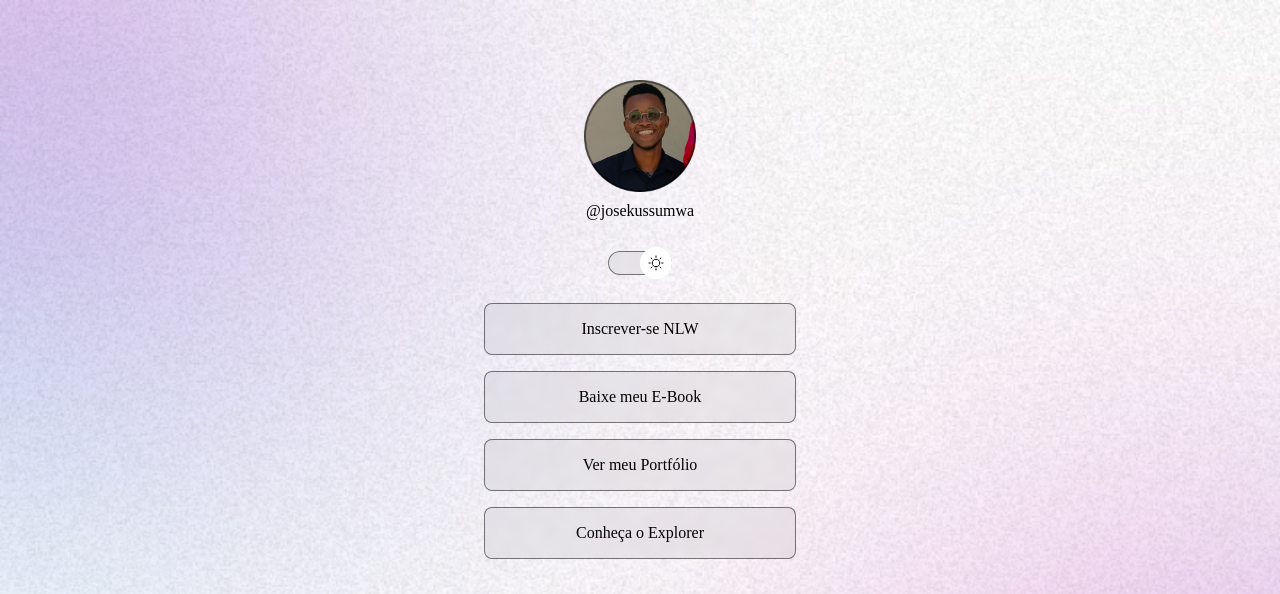
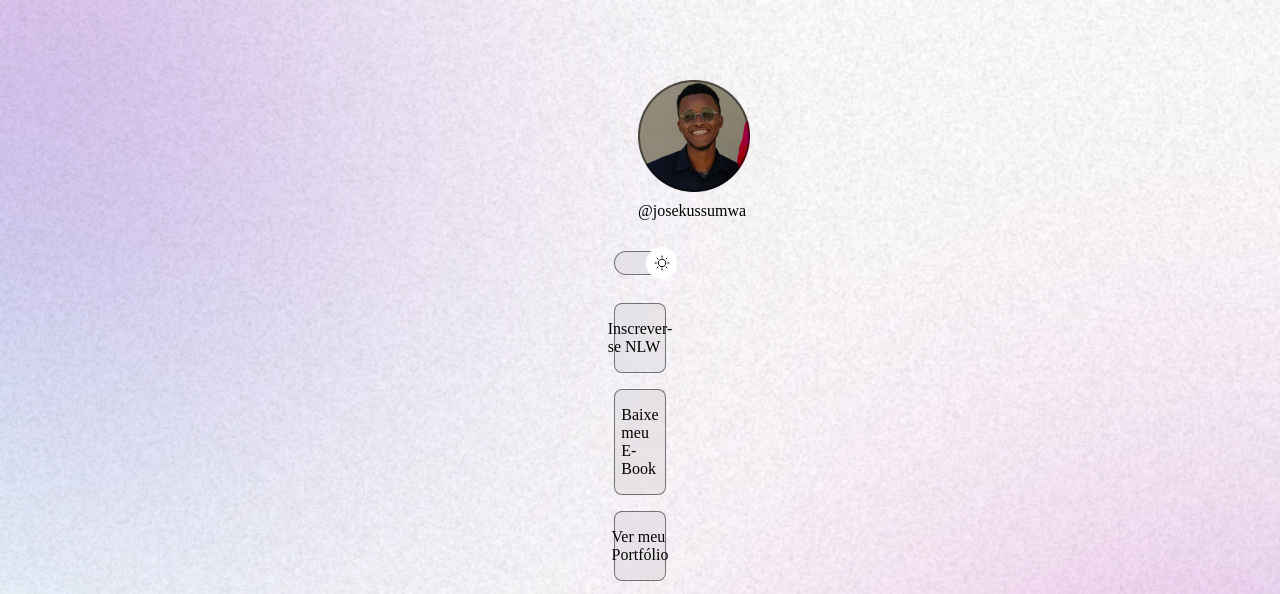
Before and after one commit to josekussumwa/Projetos, a plain HTML site: page Index.html in a window 1280 px wide. Shown: the top 594 px of the page. Drawn offline with nearby package versions, Linux system fonts and the light colour scheme.

Commit message:
adjust container width

```diff
--- a/Style.css
+++ b/Style.css
@@ -44,7 +44,8 @@ body {
   background: var(--bg-url) no-repeat top center/cover;
 }
 #container {
-  width: 360px;
+  width: 100px;
+  max-width: 588px;
   /*height: 712px;*/
   /* para vir aquela caixa border: 1px solid red; */
   margin: 56px auto 0px;
```
